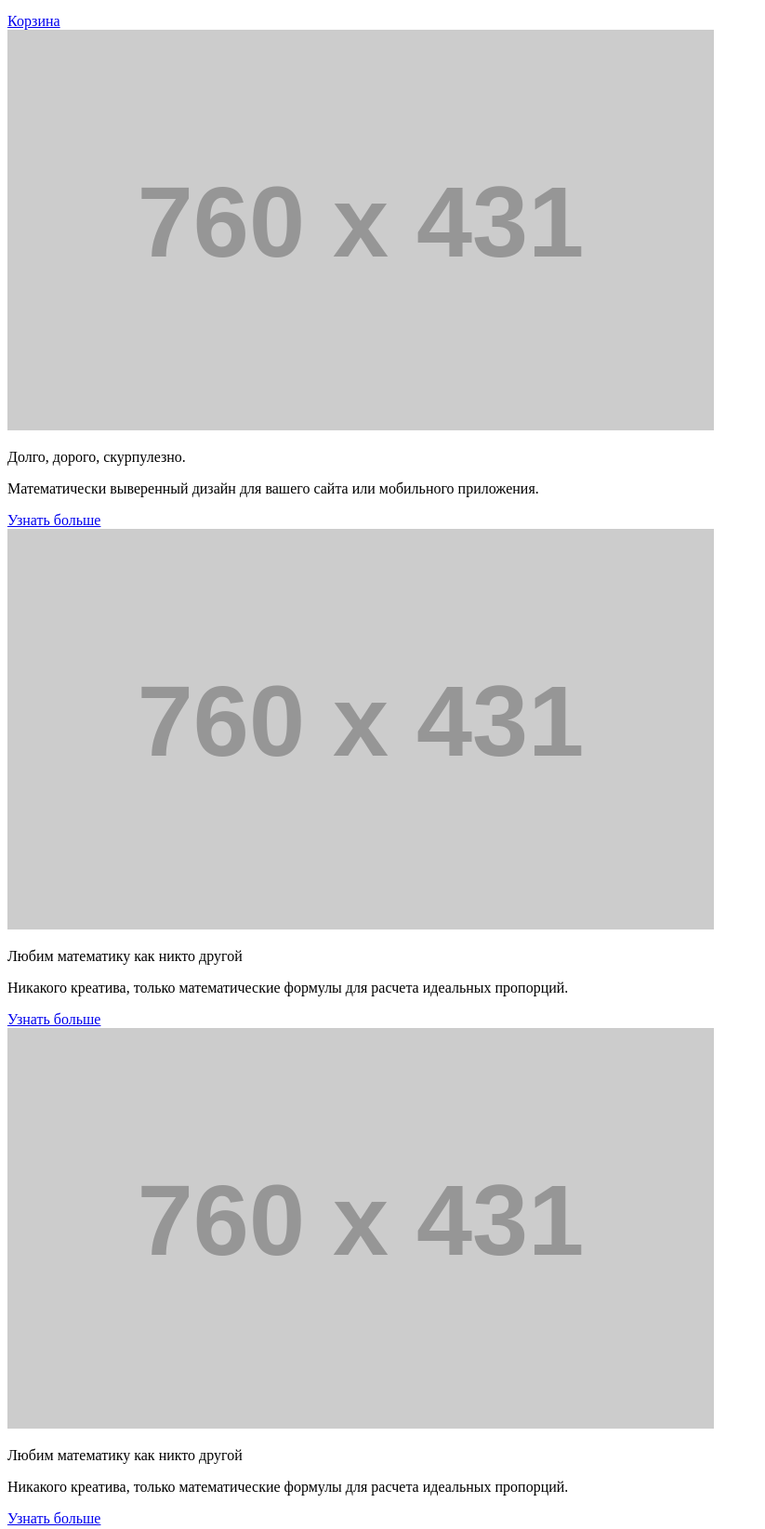
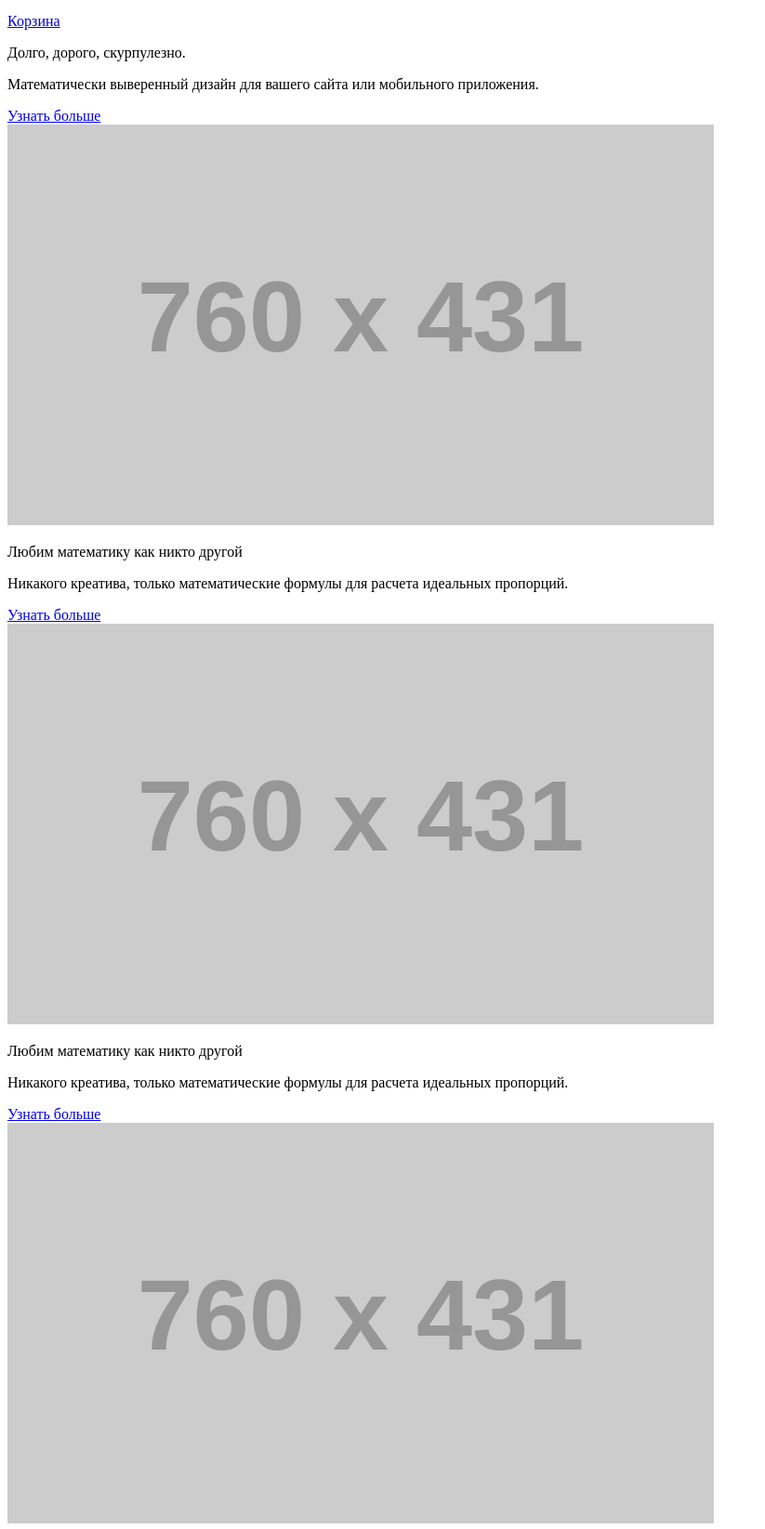
Before and after one commit to tanya-esple/504093-nerds, a plain HTML site: page index.html in a window 1280 px wide. Shown: the part 177-1822 px from the top of the page at 93% size, without its empty margins (0-823 px from the left). Drawn offline with Linux system fonts and the light colour scheme; placeholder pictures from the web are drawn by us.

Commit message:
Правки

```diff
--- a/index.html
+++ b/index.html
@@ -34,25 +34,31 @@
 
 		<section class="slider">
 			<div class="container">
-				<div class="slider-1">
+				<div class="slide_1">
+					<div class="slide_text">
+						<p class="slide_title">Долго, дорого, скурпулезно.</p>
+						<p class="slide_description">Математически выверенный дизайн для вашего сайта или мобильного приложения.</p>
+						<a class="slide-button" href="#">Узнать больше</a>
+					</div>
 				<img src="http://placehold.it/760x431" alt="Иллюстрация 1" width="760" height="431">
-					<p class="slider_title">Долго, дорого, скурпулезно.</p>
-					<p class="slider_description">Математически выверенный дизайн для вашего сайта или мобильного приложения.</p>
-					<a class="slider-button" href="#">Узнать больше</a>
 				</div>
 
-				<div class="slider-2">
+				<div class="slide_2">
+					<div class="slide_text">
+						<p class="slide_title">Любим математику как никто другой</p>
+						<p class="slide_description">Никакого креатива, только математические формулы для расчета идеальных пропорций.</p>
+						<a class="slide-button" href="#">Узнать больше</a>
+					</div>
 				<img src="http://placehold.it/760x431" alt="Иллюстрация 2" width="760" height="431">
-					<p class="slider_title">Любим математику как никто другой</p>
-					<p class="slider_description">Никакого креатива, только математические формулы для расчета идеальных пропорций.</p>
-					<a class="slider-button" href="#">Узнать больше</a>
 				</div>
 
-				<div class="slider-3">
+				<div class="slide_3">
+					<div class="slide_text">
+						<p class="slide_title">Любим математику как никто другой</p>
+						<p class="slide_description">Никакого креатива, только математические формулы для расчета идеальных пропорций.</p>
+						<a class="slide-button" href="#">Узнать больше</a>
+					</div>
 					<img src="http://placehold.it/760x431" alt="Иллюстрация 3" width="760" height="431">
-					<p class="slider_title">Любим математику как никто другой</p>
-					<p class="slider_description">Никакого креатива, только математические формулы для расчета идеальных пропорций.</p>
-					<a class="slider-button" href="#">Узнать больше</a>
 				</div>
 			</div>
 		</section>
@@ -116,10 +122,10 @@
 
 			<section class="clients">
 				<ul class="clients_list">
-					<li> <a href="https://htmlacademy.ru/intensive/htmlcss"><img src="http://placehold.it/215x100" alt="Логотип HTML академии" width="215" height="100"></a></li>
-					<li> <img src="http://placehold.it/215x100" alt="Логотип Borodinski" width="215" height="100"></li>
-					<li><img src="http://placehold.it/215x100" alt="Логотип Pink" width="215" height="100"></li>
-					<li><img src="http://placehold.it/215x100" alt="Логотип Mishka" width="215" height="100"></li>
+					<li><a href="https://htmlacademy.ru/intensive/htmlcss"><img src="http://placehold.it/215x100" alt="Логотип HTML академии" width="215" height="100"></a></li>
+					<li><a href="#"><img src="http://placehold.it/215x100" alt="Логотип Borodinski" width="215" height="100"></a></li>
+					<li><a href="#"><img src="http://placehold.it/215x100" alt="Логотип Pink" width="215" height="100"></a></li>
+					<li><a href="#"><img src="http://placehold.it/215x100" alt="Логотип Mishka" width="215" height="100"></a></li>
 				</ul>
 			</section>
 		</div>
@@ -150,7 +156,7 @@
 			</ul>
 
 			<div class="socials_pros">
-				<p class="socials_pros_title">Давайте дружить, это выгодно!</b>
+				<p class="socials_pros_title">Давайте дружить, это выгодно!</p>
 				<p class="socials_pros_info">Скидка 10% для друзей из социальных сетей.</p>
 			</div>
 
@@ -158,23 +164,23 @@
 	</footer>
 
 	<section class="modal modal_contact_us" id="modal">
-			<div class="modal_contact_us">
 		<h2 class="modal_title">Напишите нам</h2>
 		<form class="contact_us_form" method="post">
-
+			<div class="name_input">
 				<label for="name">Ваше имя:</label>
 				<input type="text" name="user_name" id="name" placeholder="Представьтесь, пожалуйста">
+			</div>
 
+			<div class="email_input">
 				<label for="email">Ваше e-mail:</label>
 				<input type="text" name="user_email" id="email" placeholder="Для отправки ответа">
+			</div>
 
 			<label for="request">Текст письма:</label>
 			<textarea name="user_request" id="request" placeholder="В свободной форме" rows="4"></textarea>
 
 			<button type="submit" class="modal_button">Отправить</button>
-
 		</form>
-			</div>
 	</section>
 
 
```
Lines whose indentation alone changed are shown as unchanged.
